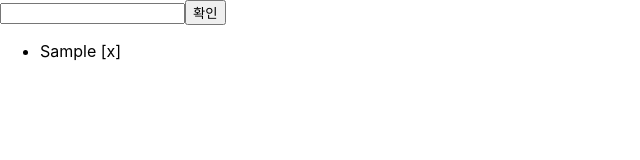
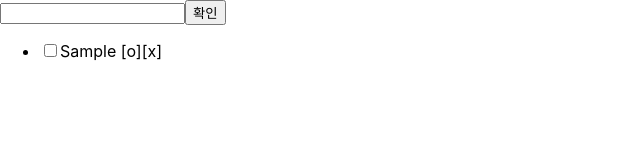
Before and after one commit to wkdwhdghks/redux-todolist, a React (Create React App) app: page / in a window 1280 px wide. Both pictures are taken after typing "Sample" into the empty fields and a click on the button "확인". Shown: the top 160 px of the page, without its empty margins (0-640 px from the left). Built offline with nearby package versions, Linux system fonts and the light colour scheme.

Commit message:
체크상태 변경 구현

```diff
--- a/src/App.tsx
+++ b/src/App.tsx
@@ -2,12 +2,12 @@ import { useState } from "react";
 import { v4 as uuid } from "uuid";
 import { useDispatch, useSelector } from "react-redux";
 import { RootState } from "./store/store";
-import { addTodo, deleteTodo } from "./store/slices/todoSlice";
+import { addTodo, deleteTodo, updateTodo } from "./store/slices/todoSlice";
 
 interface Todo {
   id: string;
   text: string;
-  checked: boolean;
+  status: boolean;
 }
 
 function App() {
@@ -21,7 +21,7 @@ function App() {
 
   const onSubmit = (e: React.FormEvent<HTMLFormElement>) => {
     e.preventDefault();
-    const todo: Todo = { id: uuid(), text: text, checked: false };
+    const todo: Todo = { id: uuid(), text: text, status: false };
     dispatch(addTodo([...todos, todo]));
     setText("");
   };
@@ -36,7 +36,14 @@ function App() {
       <ul>
         {todos.map((todo) => (
           <li key={todo.id}>
-            {todo.text}{" "}
+            <input
+              type="checkbox"
+              onChange={(e) => {
+                const status = e.target.checked ? true : false;
+                dispatch(updateTodo({ ...todo, status: status }));
+              }}
+            />
+            {todo.text} <span>[o]</span>
             <span onClick={() => dispatch(deleteTodo(todo.id))}>[x]</span>
           </li>
         ))}
--- a/src/store/slices/todoSlice.ts
+++ b/src/store/slices/todoSlice.ts
@@ -3,7 +3,7 @@ import { createSlice, PayloadAction } from "@reduxjs/toolkit";
 interface Todo {
   id: string;
   text: string;
-  checked: boolean;
+  status: boolean;
 }
 
 interface Todos {
@@ -24,8 +24,14 @@ const todosSlice = createSlice({
     deleteTodo: (state, action: PayloadAction<string>) => {
       state.todos = state.todos.filter((todo) => todo.id !== action.payload);
     },
+    updateTodo: (state, action: PayloadAction<Todo>) => {
+      state.todos = state.todos.map((todo) =>
+        todo.id === action.payload.id ? action.payload : todo
+      );
+    },
+    // reviseTodo:
   },
 });
 
-export const { addTodo, deleteTodo } = todosSlice.actions;
+export const { addTodo, deleteTodo, updateTodo } = todosSlice.actions;
 export default todosSlice;
```
